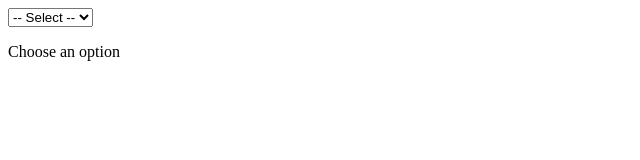
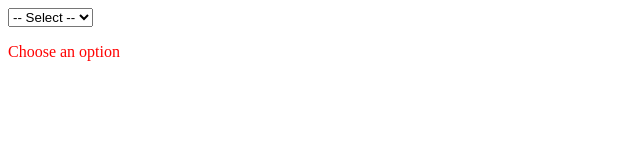
Before and after one commit to guruprakash-c/sveltekit-course, a SvelteKit app: page / in a window 1280 px wide. Shown: the top 160 px of the page, without its empty margins (0-640 px from the left). Built offline with nearby package versions, Linux system fonts and the light colour scheme.

Commit message:
if and nested if conditions

```diff
--- a/src/routes/Conditions.svelte
+++ b/src/routes/Conditions.svelte
@@ -30,4 +30,15 @@ let options = [
         <option value={option.id}>{option.text}</option>
     {/each}
 </select>
-<p>{handleSelect}</p>
+{#if selectedOption > 3 && selectedOption <= 5 }
+<p class="text-success">{handleSelect}</p>
+{:else if selectedOption > 1 && selectedOption <= 3 }
+<p class="text-info">{handleSelect}</p>
+{:else}
+<p class="text-danger">{handleSelect}</p>
+{/if}
+<style>
+.text-success{ color: green }
+.text-info{ color: blue }
+.text-danger{ color: red }
+</style>
```
